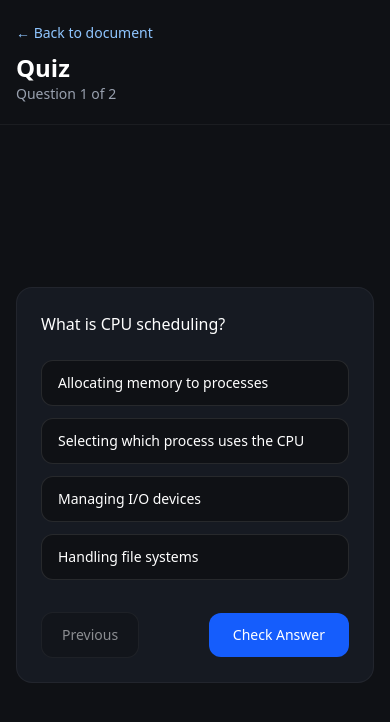
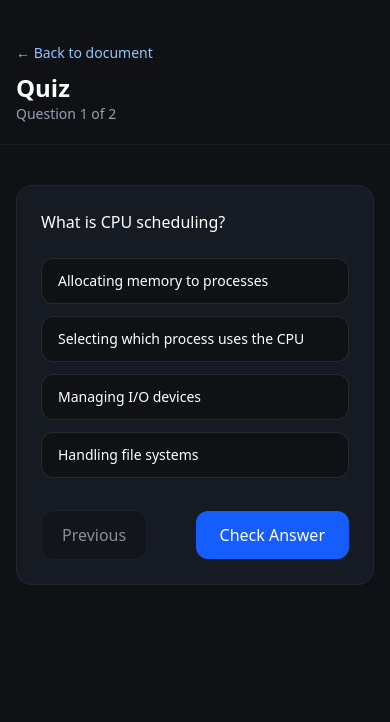
Before and after one commit to Aparnamol-KS/LWE, a React app in the folder frontend/: page /documents/1/quiz in a window 390 px wide. Shown: the top 722 px of the page. Built offline with nearby package versions, Linux system fonts and the light colour scheme; the HTML template or start-up script is replaced by a standard one.

Commit message:
frontend changes

```diff
--- a/frontend/src/App.css
+++ b/frontend/src/App.css
@@ -7,3 +7,22 @@
 
 
 @import "tailwindcss";
+
+
+/* Hide scrollbar but keep scroll functionality */
+
+/* Chrome, Edge, Safari */
+::-webkit-scrollbar {
+  width: 0px;
+  height: 0px;
+}
+
+/* Firefox */
+html {
+  scrollbar-width: none;
+}
+
+/* Internet Explorer / old Edge */
+body {
+  -ms-overflow-style: none;
+}
--- a/frontend/src/components/Flashcards.jsx
+++ b/frontend/src/components/Flashcards.jsx
@@ -22,6 +22,7 @@ function Flashcards() {
 
   const [index, setIndex] = useState(0);
   const [flipped, setFlipped] = useState(false);
+  const [saved, setSaved] = useState(false);
 
   const currentCard = flashcards[index];
 
@@ -37,9 +38,13 @@ function Flashcards() {
     );
   };
 
+  const saveFlashcards = () => {
+    // later → API call
+    setSaved(true);
+  };
+
   return (
-    <div className='min-h-screen bg-[#0f1115] text-white font-["Montserrat"] px-4 sm:px-6 py-15'>
-
+    <div className='min-h-screen bg-[#0f1115] text-white font-["Montserrat"] px-4 sm:px-6 py-15 h-screen'>
       <div className="max-w-4xl mx-auto">
 
         {/* ---------- HEADER ---------- */}
@@ -68,9 +73,16 @@ function Flashcards() {
         {/* ---------- FLASHCARD ---------- */}
         <div
           onClick={() => setFlipped(!flipped)}
-          className="cursor-pointer bg-[#161a22] border border-white/5 rounded-2xl
-                     p-8 sm:p-10 min-h-[220px] flex items-center justify-center
-                     text-center transition hover:bg-[#1c2230]"
+          className={`cursor-pointer border border-white/5 rounded-2xl
+                      p-8 sm:p-10 min-h-[220px]
+                      flex items-center justify-center text-center
+                      transition
+                      ${
+                        flipped
+                          ? "bg-[#0f172a] text-blue-200"
+                          : "bg-[#161a22] text-white"
+                      }
+                      hover:bg-[#1c2230]`}
         >
           <p className="text-base sm:text-lg leading-relaxed">
             {flipped ? currentCard.back : currentCard.front}
@@ -93,15 +105,6 @@ function Flashcards() {
           </button>
 
           <button
-            onClick={() => setFlipped(!flipped)}
-            className="px-5 py-3 rounded-xl bg-blue-600
-                       hover:bg-blue-700 transition
-                       text-sm sm:text-base"
-          >
-            Flip
-          </button>
-
-          <button
             onClick={nextCard}
             className="px-5 py-3 rounded-xl bg-[#161a22]
                        border border-white/10 hover:bg-[#1c2230]
@@ -110,6 +113,25 @@ function Flashcards() {
             Next
           </button>
         </div>
+
+        {/* ---------- SAVE SECTION ---------- */}
+        <div className="mt-6 flex justify-center">
+          {!saved ? (
+            <button
+              onClick={saveFlashcards}
+              className="px-6 py-3 rounded-xl bg-blue-600
+                         hover:bg-blue-700 transition
+                         text-sm sm:text-base"
+            >
+              Save these flashcards
+            </button>
+          ) : (
+            <p className="text-sm text-green-400">
+              Flashcards saved ✓
+            </p>
+          )}
+        </div>
+
       </div>
     </div>
   );
--- a/frontend/src/components/Quiz.jsx
+++ b/frontend/src/components/Quiz.jsx
@@ -34,8 +34,10 @@ function Quiz() {
     const [current, setCurrent] = useState(0);
     const [selected, setSelected] = useState(null);
     const [checked, setChecked] = useState(false);
+    const [saved, setSaved] = useState(false);
 
     const q = questions[current];
+    const isLastQuestion = current === questions.length - 1;
 
     const checkAnswer = () => {
         if (selected === null) return;
@@ -54,11 +56,16 @@ function Quiz() {
         setCurrent((c) => Math.max(c - 1, 0));
     };
 
+    const saveQuiz = () => {
+        // later → API call to save full quiz
+        setSaved(true);
+    };
+
     return (
-        <div className='h-screen bg-[#0f1115] text-white font-["Montserrat"] flex flex-col'>
+        <div className='min-h-screen bg-[#0f1115] text-white font-["Montserrat"] flex flex-col'>
 
-            {/* ---------- HEADER ---------- */}
-            <div className="px-4 sm:px-6 py-5 border-b border-white/5">
+            {/* HEADER */}
+            <div className="px-4 sm:px-6 py-5 pt-10 border-b border-white/5">
                 <div className="max-w-5xl mx-auto">
                     <Link
                         to={`/view_document/${id}`}
@@ -75,14 +82,12 @@ function Quiz() {
                 </div>
             </div>
 
-            {/* ---------- CENTERED QUIZ ---------- */}
-            <div className="flex-1 flex items-center justify-center px-4 sm:px-6">
-                <div className="w-full max-w-3xl bg-[#161a22]
+            {/* CONTENT */}
+            <div className="flex-1 px-4 sm:px-6 py-10">
+                <div className="max-w-3xl mx-auto bg-[#161a22]
                                 border border-white/5 rounded-2xl
-                        p-6 sm:p-8 flex flex-col justify-between">
+                                p-6 sm:p-8">
 
-                    {/* Question */}
-                    <div>
                     <h2 className="text-base sm:text-lg font-medium mb-6">
                         {q.question}
                     </h2>
@@ -116,7 +121,7 @@ function Quiz() {
                         })}
                     </div>
 
-                        {/* Feedback */}
+                    {/* FEEDBACK */}
                     {checked && (
                         <div className="mt-6 text-sm sm:text-base text-gray-400">
                             <p className="font-medium text-gray-200 mb-1">
@@ -127,16 +132,15 @@ function Quiz() {
                             <p>{q.explanation}</p>
                         </div>
                     )}
-                    </div>
 
-                    {/* ---------- CONTROLS (ALWAYS VISIBLE) ---------- */}
+                    {/* ACTIONS */}
                     <div className="mt-8 flex justify-between items-center">
                         <button
                             onClick={prev}
                             disabled={current === 0}
                             className="px-5 py-3 rounded-xl bg-[#0f1115]
                                        border border-white/10 hover:bg-[#1c2230]
-                         disabled:opacity-50 text-sm sm:text-base"
+                                       disabled:opacity-50"
                         >
                             Previous
                         </button>
@@ -144,25 +148,34 @@ function Quiz() {
                         {!checked ? (
                             <button
                                 onClick={checkAnswer}
-                                className="px-6 py-3 rounded-xl bg-blue-600
-                           hover:bg-blue-700 transition
-                           text-sm sm:text-base font-medium"
+                                className="px-6 py-3 rounded-xl bg-blue-600 hover:bg-blue-700"
                             >
                                 Check Answer
+                            </button>
+                        ) : isLastQuestion ? (
+                            <button
+                                onClick={saveQuiz}
+                                className="px-6 py-3 rounded-xl bg-blue-600 hover:bg-blue-700"
+                            >
+                                Save quiz
                             </button>
                         ) : (
                             <button
                                 onClick={next}
-                                disabled={current === questions.length - 1}
                                 className="px-6 py-3 rounded-xl bg-[#0f1115]
-                           border border-white/10 hover:bg-[#1c2230]
-                           disabled:opacity-50 text-sm sm:text-base"
+                                           border border-white/10 hover:bg-[#1c2230]"
                             >
                                 Next
                             </button>
                         )}
                     </div>
 
+                    {/* SAVE CONFIRMATION */}
+                    {saved && isLastQuestion && (
+                        <p className="mt-4 text-center text-sm text-green-400">
+                            Quiz saved ✓
+                        </p>
+                    )}
                 </div>
             </div>
         </div>
```
Lines whose indentation alone changed are shown as unchanged.
